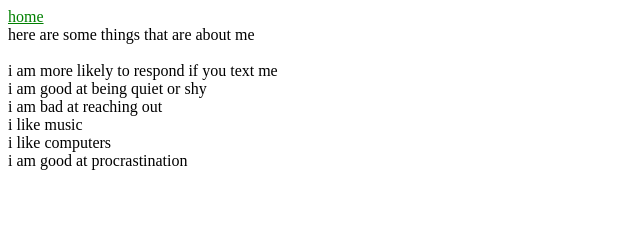
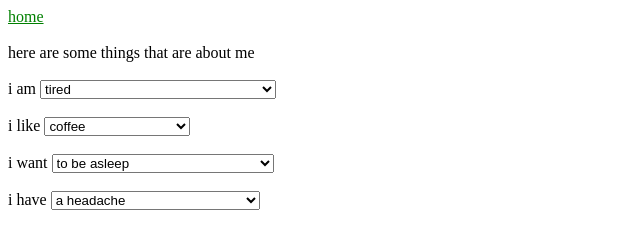
Before and after one commit to dumbproject/dumbproject.github.io, a plain HTML site: page about.html in a window 1280 px wide. Shown: the whole page, without its empty margins (0-640 px from the left). Drawn offline with Linux system fonts and the light colour scheme.

Commit message:
updated about, tried unsuccessfully to fix money

```diff
--- a/about.html
+++ b/about.html
@@ -3,13 +3,54 @@
   <title>about me</title>
 </head>
 <body>
-<a href="./index.html" style="color:green">home</a>
-  <br>here are some things that are about me<br><br>
-  i am more likely to respond if you text me<br>
-  i am good at being quiet or shy<br>
-  i am bad at reaching out<br>
-  i like music<br>
-  i like computers<br>
-  i am good at procrastination<br>
+  <a href="./index.html" style="color:green">home</a><br><br>
+  here are some things that are about me<br><br>
+  i am
+  <select>
+    <option>tired</option>
+    <option>depressed</option>
+    <option>feeling shitty</option>
+    <option>lacking motivation often</option>
+    <option>feeling like death</option>
+    <option>more likely to respond if you text me</option>
+    <option>good at being quiet or shy</option>
+    <option>bad at reaching out</option>
+    <option>good at procrastination</option>
+  </select><br><br>
+  i like
+  <select>
+    <option>coffee</option>
+    <option>music</option>
+    <option>computers</option>
+    <option>talking</option>
+    <option>skating</option>
+    <option>biking</option>
+    <option>driving</option>
+    <option>some drugs</option>
+    <option>being outside</option>
+    <option>walking in nature</option>
+    <option>abandoned buildings</option>
+    <option>tagging</option>
+  </select><br><br>
+  i want
+  <select>
+    <option>to be asleep</option>
+    <option>more friends</option>
+    <option>a good job</option>
+    <option>a motorcycle</option>
+    <option>to quit nicotine</option>
+    <option>to eat more</option>
+    <option>to exercise more</option>
+    <option>to make and release music</option>
+    <option>to make a better website than this</option>
+  </select><br><br>
+  i have
+  <select>
+    <option>a headache</option>
+    <option>to make this page less negative</option>
+    <option>too much music</option>
+    <option>to pay bills</option>
+    <option>to die</option>
+  </select>
 </body>
 </html>
--- a/javascript/money.js
+++ b/javascript/money.js
@@ -9,7 +9,7 @@ var seconds = 0
 var minutes
 var hours
 var shift
-
+var day = rate * 8
 
 function handleChange(e) {
   // e.preventDefault()
@@ -49,7 +49,7 @@ function count() {
                         ratesec.toFixed(6) + ' / second<br>$' +
                         ratemin.toFixed(4) + ' / minute<br>$' +
                         rate.toFixed(2) + ' / hour<br>$' +
-                        rate * 8 + ' / day<br>$' +
+                        day.toFixed(2) + ' / day<br><br>$' +
                         rate * 40 + ' / week<br>$' +
                         rate * 40 * 2 + ' / bi-weekly<br>$' +
                         rate * 40 * 4 + ' / month<br>$' +
```
Also changed, not shown: home.html (+9 -8 lines), money.html (+1 -2 lines).
